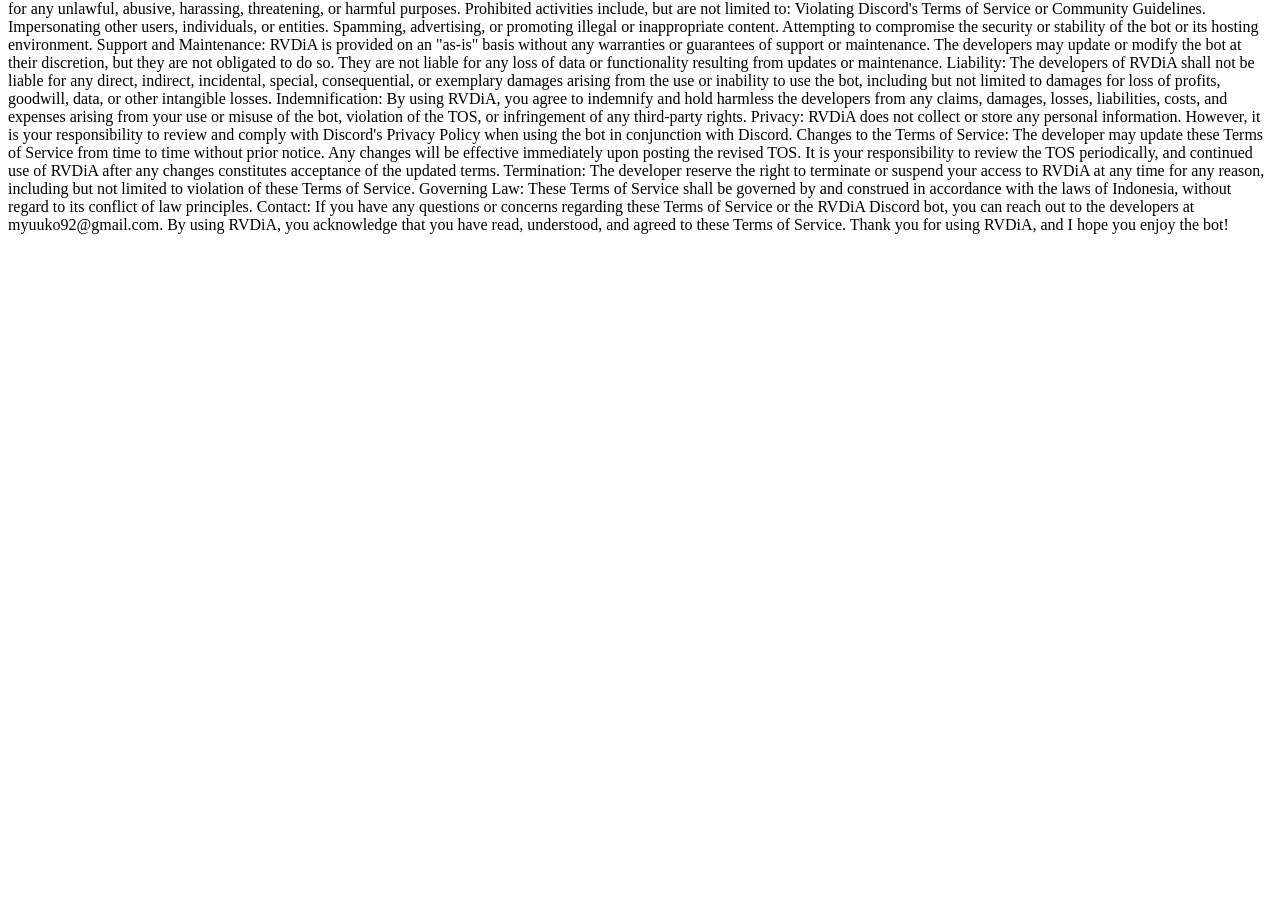
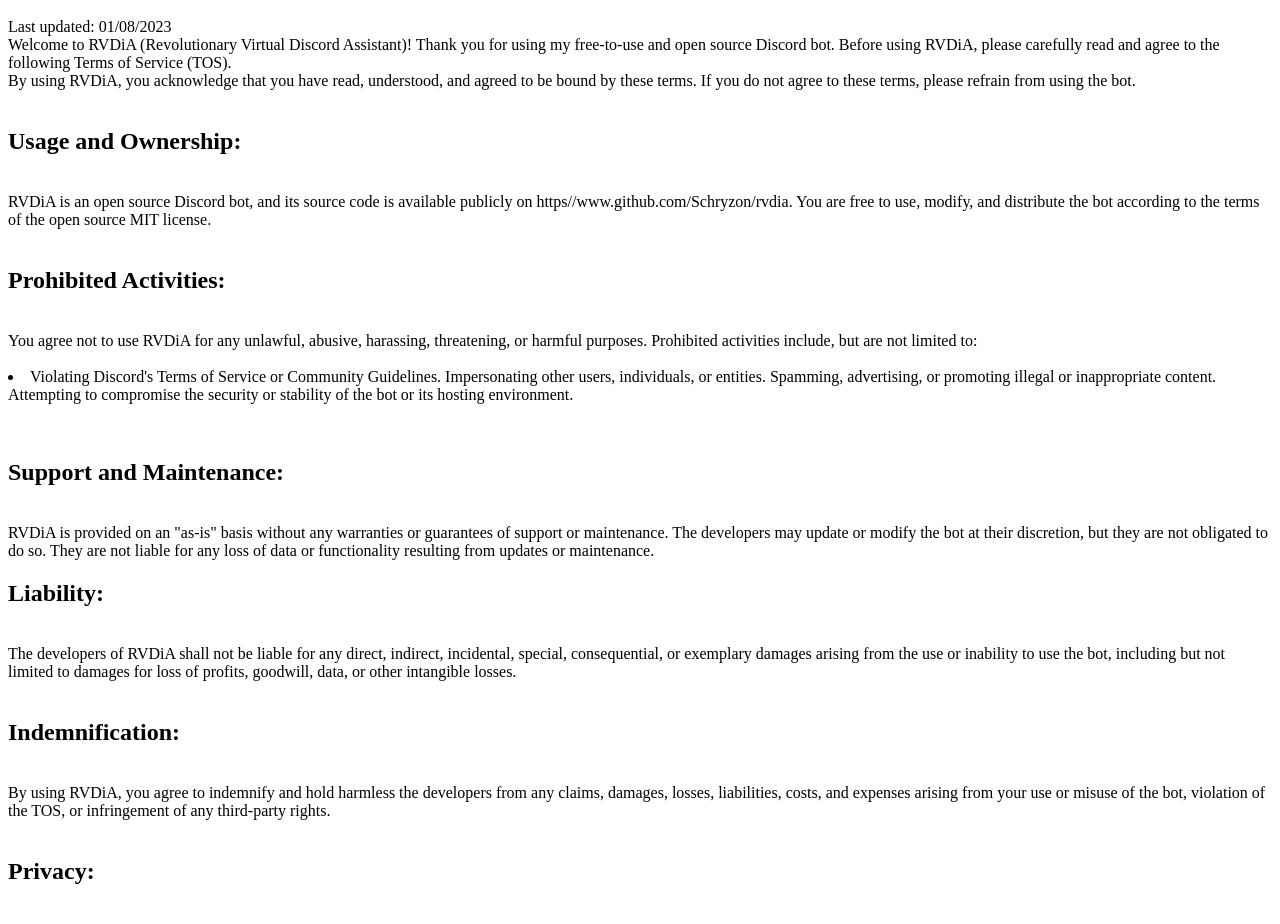
Before and after one commit to Schryzon/RVDiA-WEB, a plain HTML site: page index.html in a window 1280 px wide. Shown: the part 80-1004 px from the top of the page. Before the commit the page ends 800 px from the top, so only its background shows below. Drawn offline with Linux system fonts and the light colour scheme.

Commit message:
Added improvements.

```diff
--- a/index.html
+++ b/index.html
@@ -4,46 +4,85 @@
         <title>RVDiA's Terms of Service</title>
     </head>
     <body>
-        Terms of Service for RVDiA Discord Bot
+        <h1>Terms of Service for RVDiA Discord Bot</h1>
+        <br>
 
         Last updated: 01/08/2023
+        <br>
 
         Welcome to RVDiA (Revolutionary Virtual Discord Assistant)! Thank you for using my free-to-use and open source Discord bot. Before using RVDiA, please carefully read and agree to the following Terms of Service (TOS).
+        <br>
         By using RVDiA, you acknowledge that you have read, understood, and agreed to be bound by these terms. If you do not agree to these terms, please refrain from using the bot.
+        <br>
+        <br>
 
-        Usage and Ownership:
+        <h2>Usage and Ownership:</h2>
+        <br>
         RVDiA is an open source Discord bot, and its source code is available publicly on https//www.github.com/Schryzon/rvdia. You are free to use, modify, and distribute the bot according to the terms of the open source MIT license.
+        <br>
+        <br>
 
-        Prohibited Activities:
+        <h2>Prohibited Activities:</h2>
+        <br>
         You agree not to use RVDiA for any unlawful, abusive, harassing, threatening, or harmful purposes. Prohibited activities include, but are not limited to:
+        <br>
+        <br>
 
+        <li>
         Violating Discord's Terms of Service or Community Guidelines.
         Impersonating other users, individuals, or entities.
         Spamming, advertising, or promoting illegal or inappropriate content.
         Attempting to compromise the security or stability of the bot or its hosting environment.
-        Support and Maintenance:
+        </li>
+        <br>
+        <br>
+
+        <h2>Support and Maintenance:</h2>
+        <br>
         RVDiA is provided on an "as-is" basis without any warranties or guarantees of support or maintenance. The developers may update or modify the bot at their discretion, but they are not obligated to do so. They are not liable for any loss of data or functionality resulting from updates or maintenance.
+        <br>
 
-        Liability:
+        <h2>Liability:</h2>
+        <br>
         The developers of RVDiA shall not be liable for any direct, indirect, incidental, special, consequential, or exemplary damages arising from the use or inability to use the bot, including but not limited to damages for loss of profits, goodwill, data, or other intangible losses.
+        <br>
+        <br>
 
-        Indemnification:
+        <h2>Indemnification:</h2>
+        <br>
         By using RVDiA, you agree to indemnify and hold harmless the developers from any claims, damages, losses, liabilities, costs, and expenses arising from your use or misuse of the bot, violation of the TOS, or infringement of any third-party rights.
+        <br>
+        <br>
 
-        Privacy:
+        <h2>Privacy:</h2>
+        <br>
         RVDiA does not collect or store any personal information. However, it is your responsibility to review and comply with Discord's Privacy Policy when using the bot in conjunction with Discord.
+        <br>
+        <br>
 
-        Changes to the Terms of Service:
+        <h2>Changes to the Terms of Service:</h2>
+        <br>
         The developer may update these Terms of Service from time to time without prior notice. Any changes will be effective immediately upon posting the revised TOS. It is your responsibility to review the TOS periodically, and continued use of RVDiA after any changes constitutes acceptance of the updated terms.
+        <br>
+        <br>
 
-        Termination:
+        <h2>Termination:</h2>
+        <br>
         The developer reserve the right to terminate or suspend your access to RVDiA at any time for any reason, including but not limited to violation of these Terms of Service.
+        <br>
+        <br>
 
-        Governing Law:
+        <h2>Governing Law:</h2>
+        <br>
         These Terms of Service shall be governed by and construed in accordance with the laws of Indonesia, without regard to its conflict of law principles.
+        <br>
+        <br>
 
-        Contact:
+        <h2>Contact:</h2>
+        <br>
         If you have any questions or concerns regarding these Terms of Service or the RVDiA Discord bot, you can reach out to the developers at myuuko92@gmail.com.
+        <br>
+        <br>
 
         By using RVDiA, you acknowledge that you have read, understood, and agreed to these Terms of Service. Thank you for using RVDiA, and I hope you enjoy the bot!
     </body>
```
